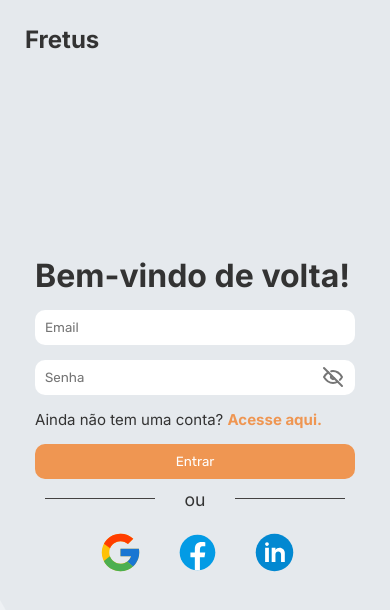
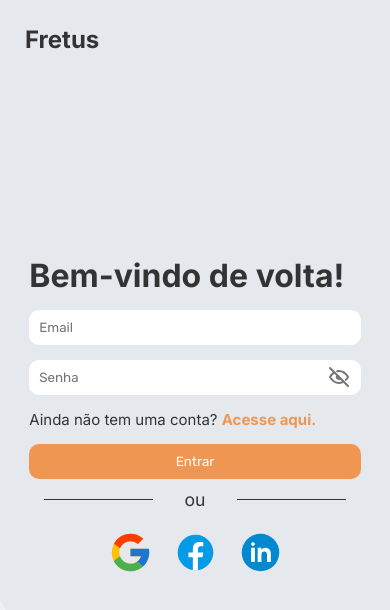
Before and after one commit to gabrioviski/fretus, a plain HTML site: page HTML/login/login.html in a window 390 px wide. Drawn offline with Linux system fonts and the light colour scheme.

Commit message:
paginas de login e cadastro responsivas

```diff
--- a/CSS/cadastro/cadastro.css
+++ b/CSS/cadastro/cadastro.css
@@ -20,8 +20,8 @@ body {
 }
 
 .container {
-    padding: 25px;
-    max-width: 400px;
+    /* padding: 25px; */
+    width: min(400px, 85%);
     display: flex;
     flex-direction: column;
     align-items: center;
@@ -114,43 +114,47 @@ form p {
 form p a {
     color: var(--orange);
 }
+
 .alternative {
     text-align: center;
     padding: 10px;
-
 }
 
 .alternative span {
+    display: flex;
+    justify-content: center;
+    align-items: center;
+    gap: 32px;
+    width: 100%;
     font-size: 1.1rem;
     color: #333;
     font-weight: 400;
-    position: relative;
-
 }
 
 .alternative span::before,
 main .alternative span::after {
-    position: absolute;
     content: '';
+    display: block;
     height: 1px;
-    width: 110px;
-    bottom: 50%;
-    right: 50px;
-    background: #434141;
+    width: 35%;
+    background: #333;
 }
 
-.alternative span::after {
-    left: 50px;
-}
 .social-media {
-    justify-content: space-evenly;
-    text-align: center;
+    padding: 10px;
     display: flex;
+    justify-content: center;
     align-items: center;
-    padding: 10px;
-
+    gap: 20px;
 }
 
+.social-icon {
+    width: min(45px, 33%);
+}
+
+.social-icon > img {
+    width: 100%;
+}
 
 .input__wrapper {
     position: relative;
--- a/CSS/login/login.css
+++ b/CSS/login/login.css
@@ -25,9 +25,8 @@ body {
 }
 
 .container {
-    padding: 35px;
-    width: 400px;
-    height: 600px;
+    /* padding: 35px; */
+    width: min(400px, 85%);
     display: flex;
     flex-direction: column;
     justify-content: center;
@@ -91,40 +90,39 @@ p a:hover {
 }
 
 .alternative span {
+    display: flex;
+    justify-content: center;
+    align-items: center;
+    gap: 32px;
+    width: 100%;
     font-size: 1.1rem;
     color: #333;
     font-weight: 400;
-    position: relative;
-
 }
 
 .alternative span::before,
 main .alternative span::after {
-    position: absolute;
     content: '';
+    display: block;
     height: 1px;
-    width: 110px;
-    bottom: 50%;
-    right: 50px;
-    background: #434141;
-}
-
-.alternative span::after {
-    left: 50px;
+    width: 35%;
+    background: #333;
 }
 
 .social-media {
+    padding: 10px;
+    display: flex;
     justify-content: center;
-    text-align: center;
-    display: flex;
     align-items: center;
-    padding: 10px;
+    gap: 20px;
 }
 
 .social-icon {
-    margin-left: 2rem;
-    position: relative;
-    left: -14px;
+    width: min(45px, 33%);
+}
+
+.social-icon > img {
+    width: 100%;
 }
 
 .input__wrapper {
--- a/HTML/login/login.html
+++ b/HTML/login/login.html
@@ -5,7 +5,7 @@
   <meta charset="UTF-8">
   <meta http-equiv="X-UA-Compatible" content="IE=edge">
   <meta name="viewport" content="width=device-width, initial-scale=1.0">
-  <title>Login</title>
+  <title>Fretus - Login</title>
   <link rel="preconnect" href="https://fonts.gstatic.com" crossorigin>
   <link rel="stylesheet" href="../../CSS/index.css">
   <link rel="stylesheet" href="../../CSS/login/login.css">
```
